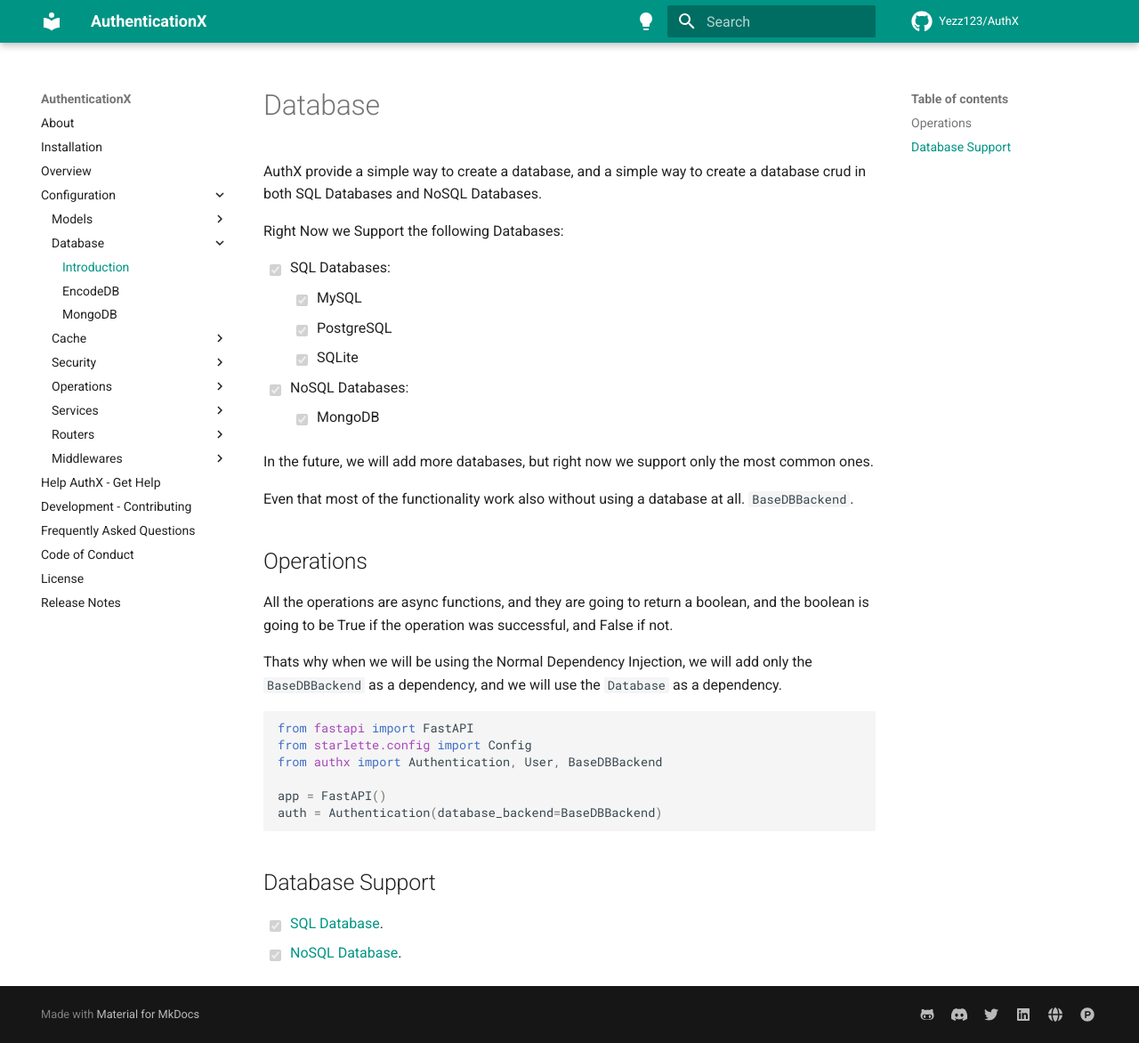
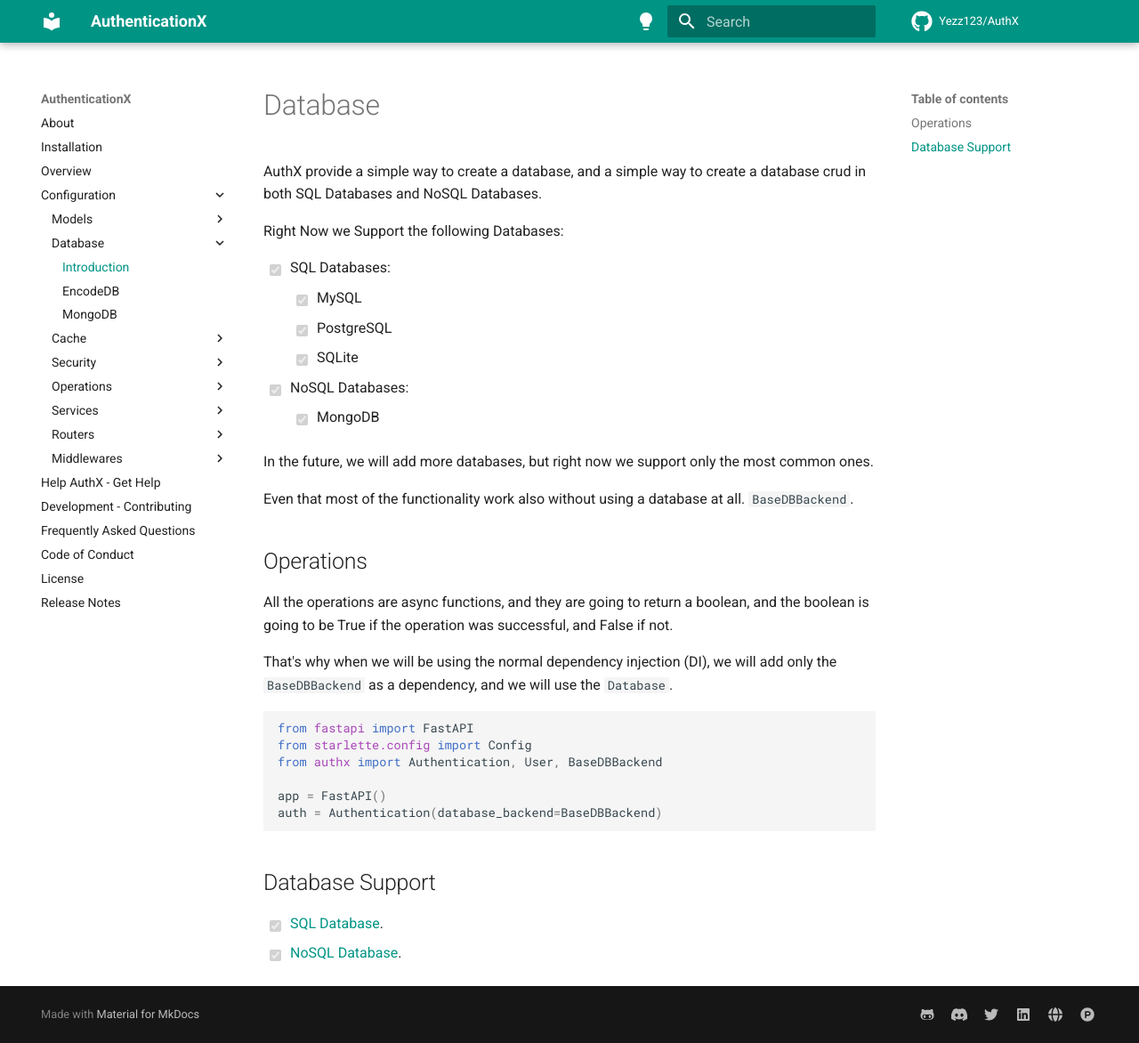
Before and after one commit to yezz123/authx, an MkDocs documentation site: the page built from docs/configuration/database/index.md, in a window 1280 px wide and 1172 px high. Shown: the whole window at 89% size. Built offline with MkDocs 1.6.1 and Material for MkDocs 9.7.7, drawn with Linux system fonts in a browser that asks for light colours; comment, search, counter and statistics services are not loaded.

Commit message:
Update docs/configuration/database/index.md
Co-authored-by: Abderrahim SOUBAI-ELIDRISI <gx.coder@gmail.com>

````diff
--- a/docs/configuration/database/index.md
+++ b/docs/configuration/database/index.md
@@ -19,7 +19,7 @@
 
 All the operations are async functions, and they are going to return a boolean, and the boolean is going to be True if the operation was successful, and False if not.
 
-Thats why when we will be using the Normal Dependency Injection, we will add only the `BaseDBBackend` as a dependency, and we will use the `Database` as a dependency.
+That's why when we will be using the normal dependency injection (DI), we will add only the `BaseDBBackend` as a dependency, and we will use the `Database`.
 
 ```py
 from fastapi import FastAPI
````
